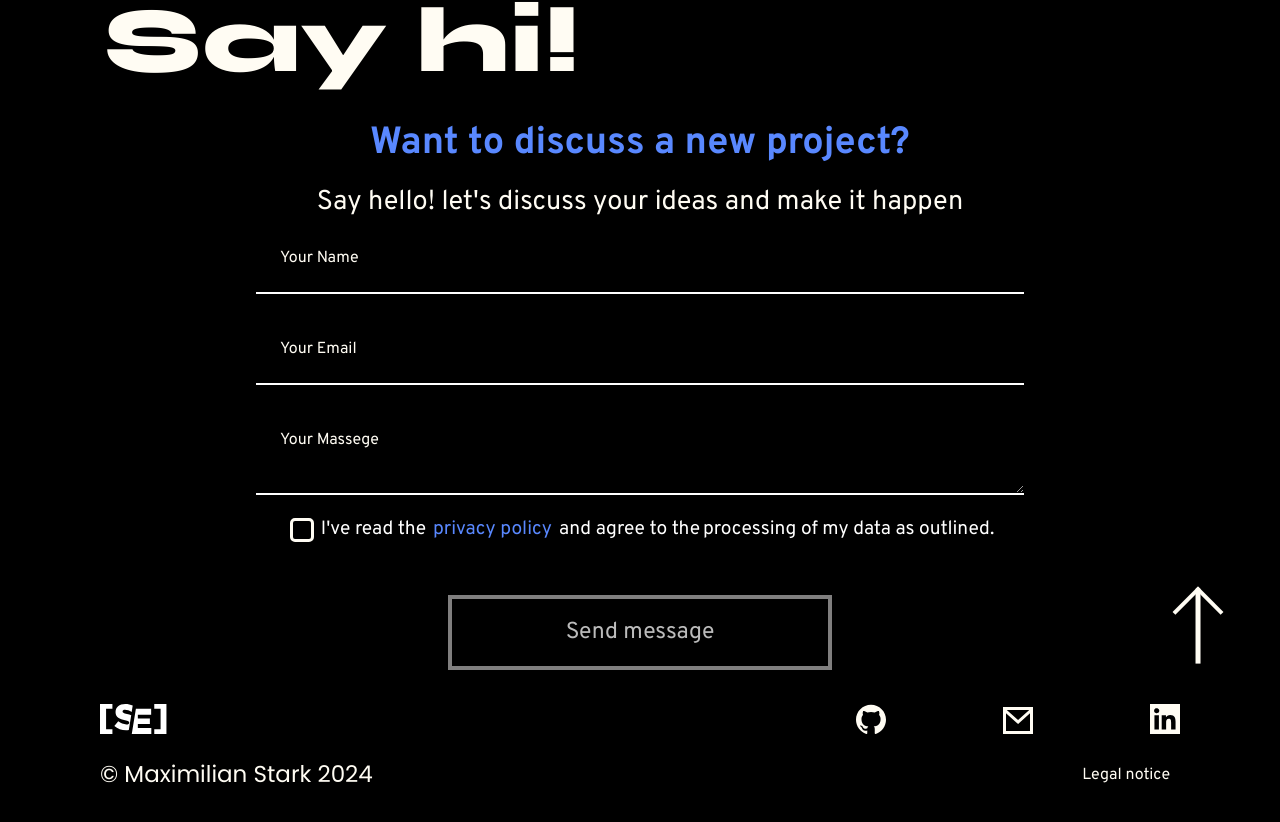
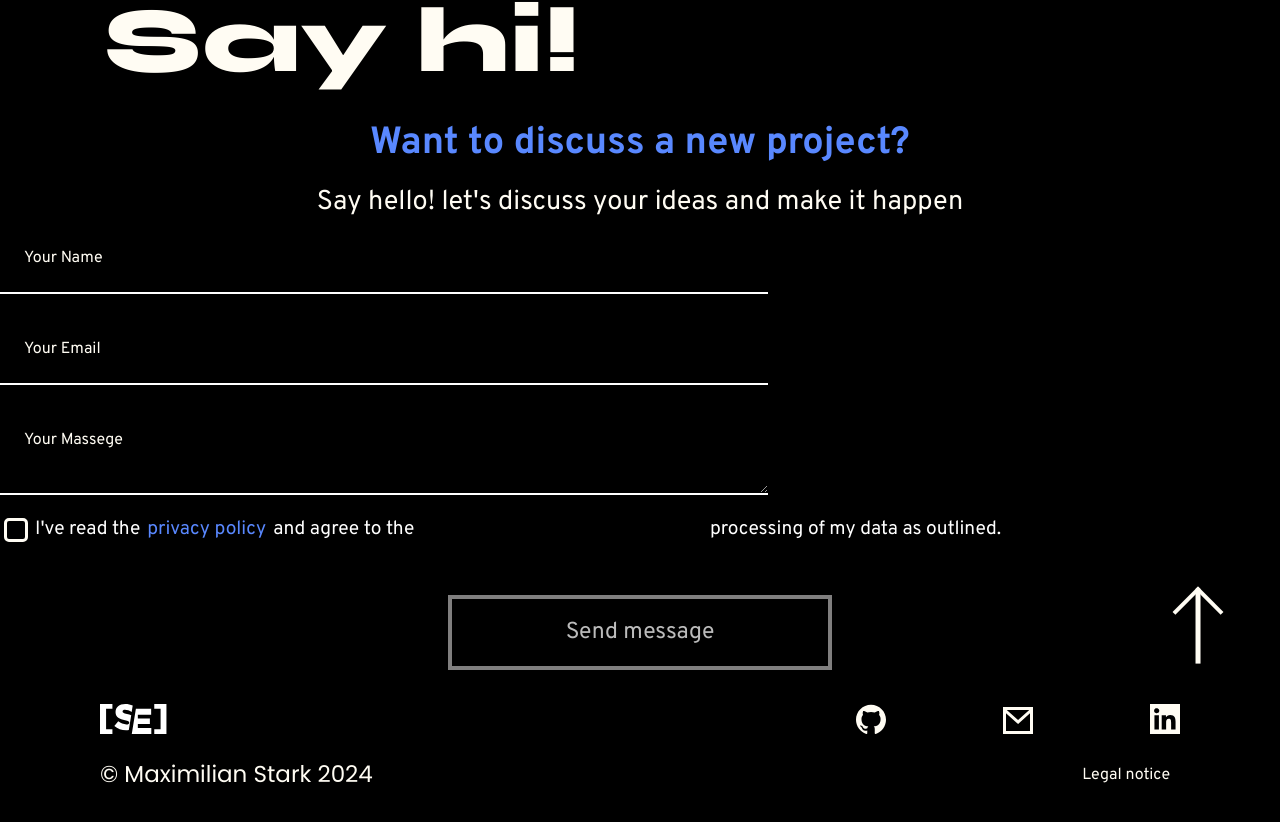
Before and after one commit to majorSoldier603/Portfolio.old, an Angular app: page / in a window 1280 px wide. Shown: the part 4441-5263 px from the top of the page. Built offline with nearby package versions, Linux system fonts and the light colour scheme.

Commit message:
https://youtu.be/Xm_2zmX6Akc fix font

```diff
--- a/src/app/contact/contact.component.scss
+++ b/src/app/contact/contact.component.scss
@@ -56,9 +56,7 @@
 }
 
 .contact-form {
-	display: flex;
-	align-items: center;
-	flex-direction: column;
+
 
 	div {
 		position: relative;
@@ -208,7 +206,8 @@
 				}
 
 				font-family: Overpass;
-				font-size: 1.5vw;
+				font-size: clamp(0px, 1.5vw, 30px);
+
 				font-weight: 400;
 				line-height: 17px;
 				letter-spacing: 0em;
```
